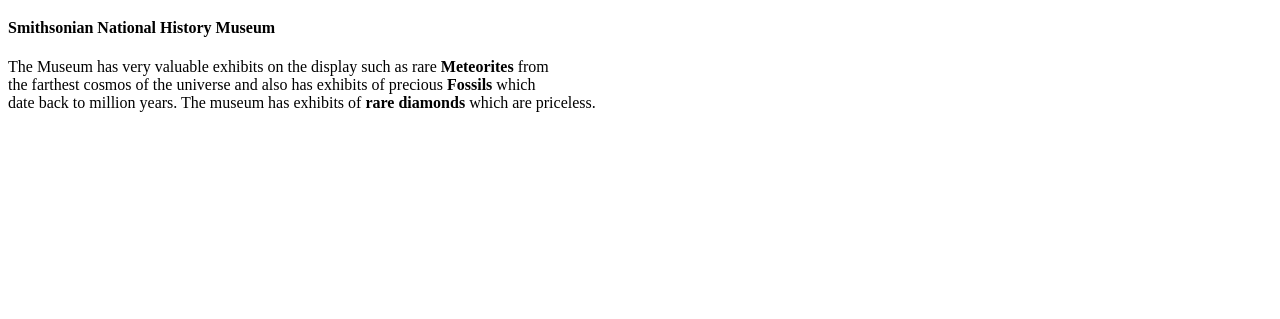
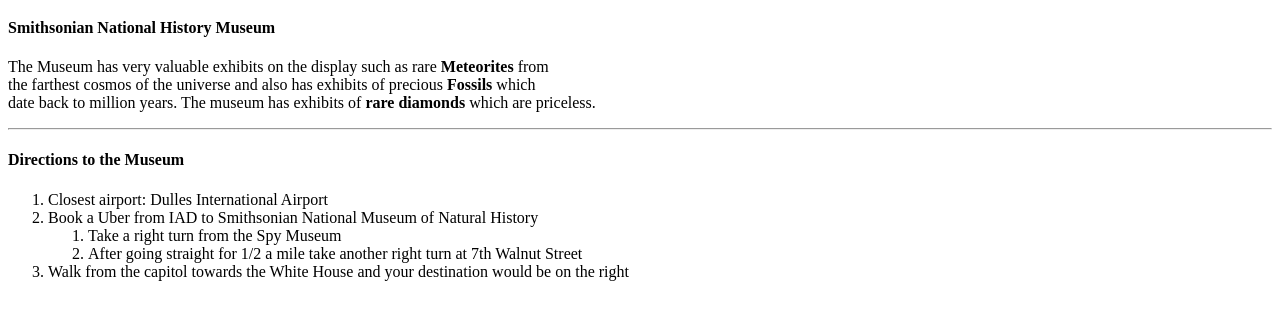
Before and after one commit to 44-563-Web-Apps-F22/44563-webapps-assignment-3-codebender14, a plain HTML site: page index.html in a window 1280 px wide. Shown: the part 61-380 px from the top of the page. Drawn offline with Linux system fonts and the light colour scheme.

Commit message:
updated index.html with Ordered List

```diff
--- a/index.html
+++ b/index.html
@@ -13,5 +13,17 @@
     from <br>the farthest cosmos of the universe
     and also has exhibits of precious <b>Fossils</b> which <br>date back to million years.
     The museum has exhibits of <b>rare diamonds</b> which are priceless.</p>
+<hr>
+<h4>Directions to the Museum</h4>
+<ol>
+    <li>Closest airport: Dulles International Airport</li>
+    <li>Book a Uber from IAD to Smithsonian National Museum of Natural History
+      <ol>
+        <li>Take a right turn from the Spy Museum</li>
+        <li>After going straight for 1/2 a mile take another right turn at 7th Walnut Street</li>
+      </ol>
+    </li>
+    <li>Walk from the capitol towards the White House and your destination would be on the right</li>
+  </ol>
 </body>
 </html>
```
